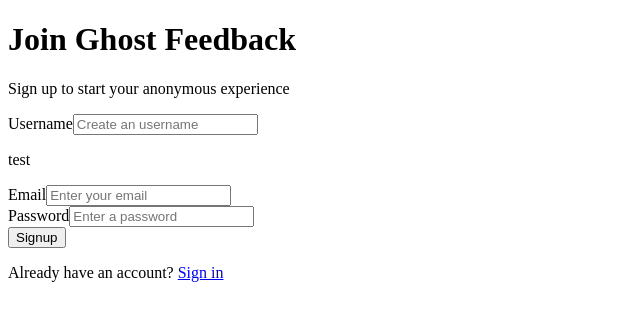
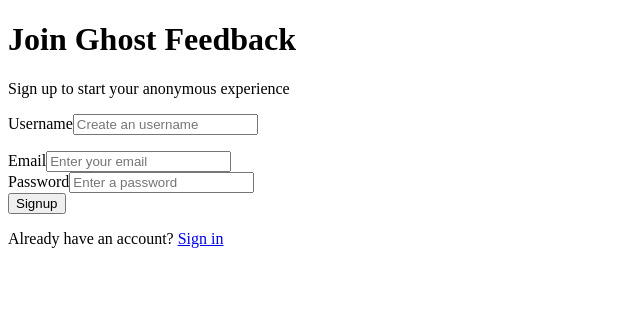
Before and after one commit to thepratikguptaa/ghostfeedback, a Next.js app: page /sign-up in a window 1280 px wide. Shown: the top 320 px of the page, without its empty margins (0-640 px from the left). Built offline with nearby package versions, Linux system fonts and the light colour scheme.

Commit message:
fix: update username uniqueness check API endpoint and improve error messages

```diff
--- a/src/app/(auth)/sign-up/page.tsx
+++ b/src/app/(auth)/sign-up/page.tsx
@@ -43,15 +43,17 @@ const page = () => {
         setIsCheckingUsername(true)
         setUsernameMessage('')
         try {
-            const response = await axios.get(`/api/auth/check-username-unique?username=${username}`)
+            const response = await axios.get(`/api/check-username-unique?username=${username}`)
             console.log(response.data.message);
 
-            let message = response.data.message
-            setUsernameMessage(message)
+            let messageUnique = response.data.message
+            console.log(messageUnique);
+
+            setUsernameMessage(messageUnique);
         } catch (error) {
             const axiosError = error as AxiosError<ApiResponse>;
             setUsernameMessage(
-            axiosError.response?.data.message ?? "Error checking username uniqueness"
+            axiosError.response?.data.message ?? 'Error checking username'
             )
         } finally {
             setIsCheckingUsername(false)
@@ -107,8 +109,10 @@ const page = () => {
                 />
                 </FormControl>
                 {isCheckingUsername && <Loader2 className="animate-spin"/>}
-                <p className={`text-sm ${usernameMessage === "Username is available" ? "text-green-500" : "text-red-500"}`}>
-                    test {usernameMessage}
+                <p className={`text-sm ${usernameMessage === 'Username is unique'
+                            ? 'text-green-500'
+                            : 'text-red-500'}`}>
+                    {usernameMessage}
                 </p>
                 <FormMessage />
             </FormItem>
```
Also changed, not shown: src/app/api/check-username-unique/route.ts (indentation only).
